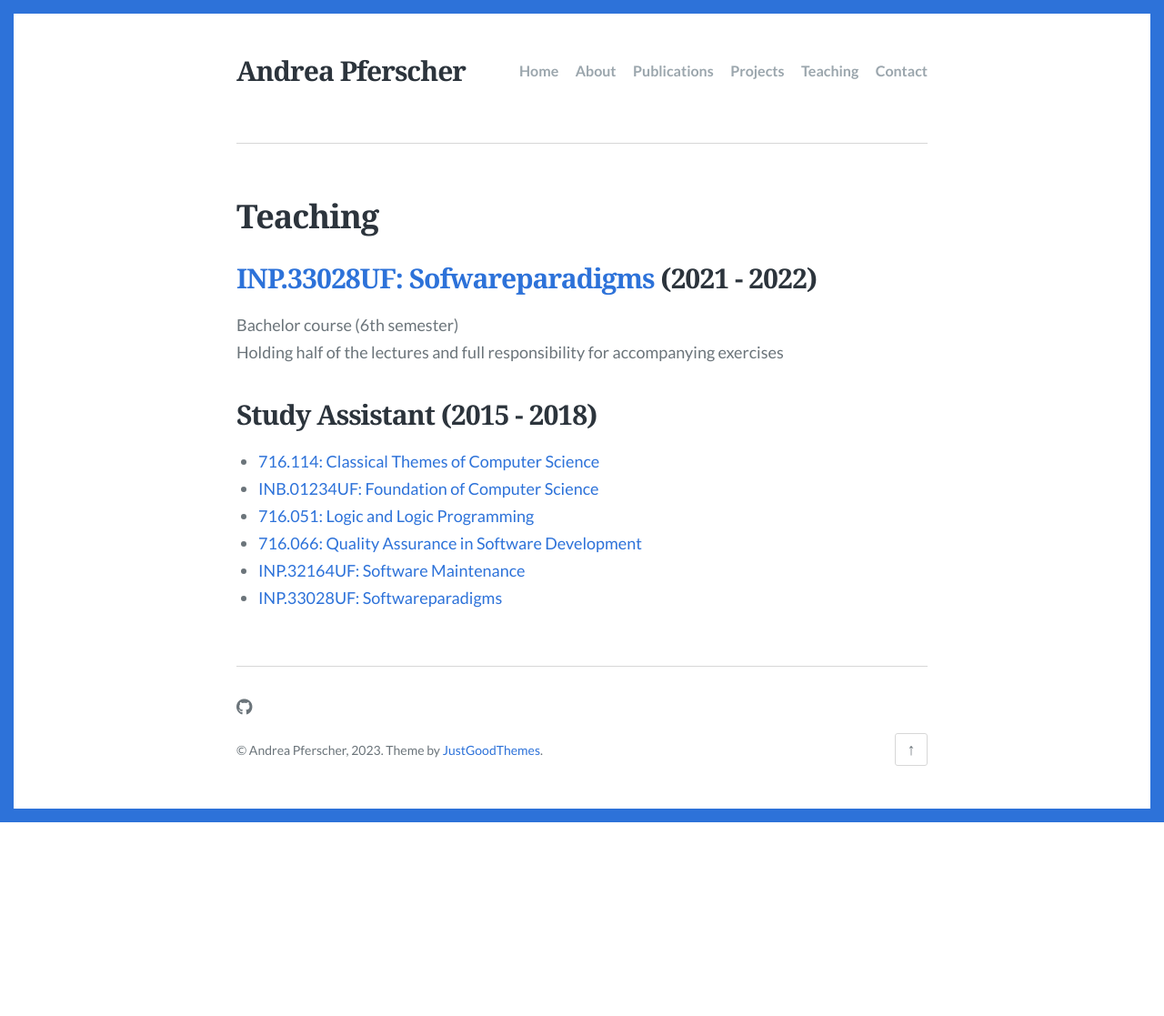
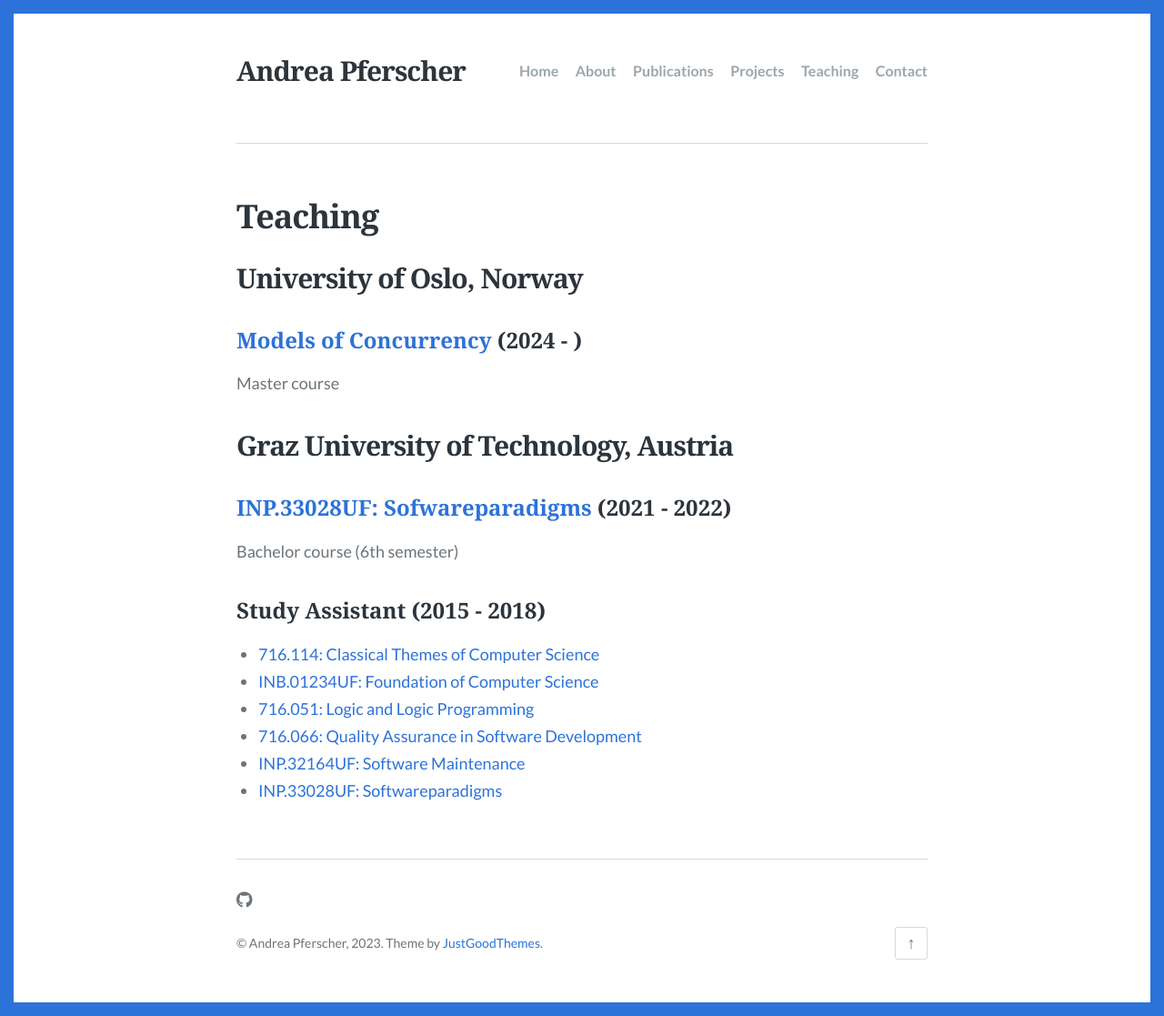
Before and after one commit to apferscher/apferscher.github.io, a Jekyll site: the page built from teaching.md, in a window 1280 px wide. Shown: the whole page at 91% size. Built offline with Jekyll 4.4.1, drawn with Linux system fonts in a browser that asks for light colours; some web fonts are replaced; before the commit the page ends 904 px from its top, so only the background shows below that.

Commit message:
update teaching

```diff
--- a/teaching.md
+++ b/teaching.md
@@ -4,12 +4,17 @@ title: Teaching
 permalink: /teaching/
 ---
 
-## [INP.33028UF: Sofwareparadigms](https://online.tugraz.at/tug_online/pl/ui/$ctx;design=pl;header=max;lang=en/wbLv.wbShowLVDetail?pStpSpNr=335421) (2021 - 2022)
-Bachelor course (6th semester)\
-Holding half of the lectures and full responsibility for accompanying exercises
+## University of Oslo, Norway
+### [Models of Concurrency](https://www.uio.no/studier/emner/matnat/ifi/IN5170/index-eng.html#course_content) (2024 - )
+Master course
+
+## Graz University of Technology, Austria
+
+### [INP.33028UF: Sofwareparadigms](https://online.tugraz.at/tug_online/pl/ui/$ctx;design=pl;header=max;lang=en/wbLv.wbShowLVDetail?pStpSpNr=335421) (2021 - 2022)
+Bachelor course (6th semester)
 
 
-## Study Assistant (2015 - 2018)
+### Study Assistant (2015 - 2018)
 
 + [716.114: Classical Themes of Computer Science](https://online.tugraz.at/tug_online/wbLv.wbShowLVDetail?pStpSpNr=206689)
 + [INB.01234UF: Foundation of Computer Science](https://online.tugraz.at/tug_online/pl/ui/$ctx;design=pl;header=max;lang=en/wbLv.wbShowLVDetail?pStpSpNr=336492)
```
